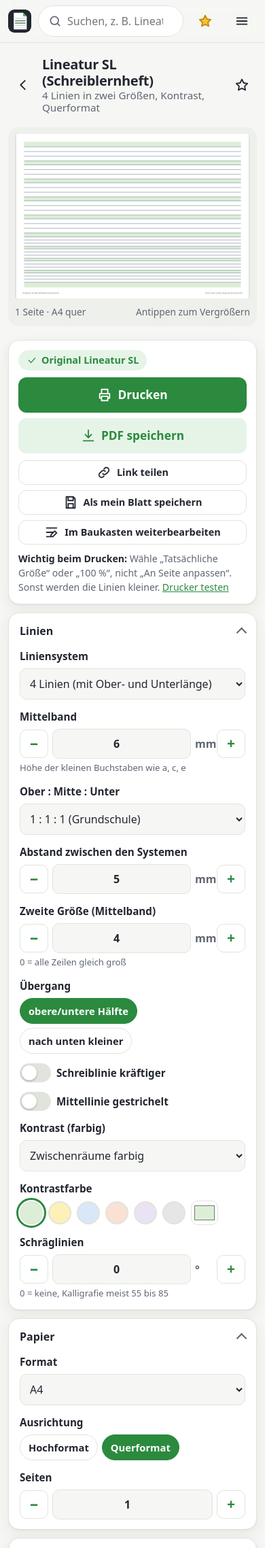
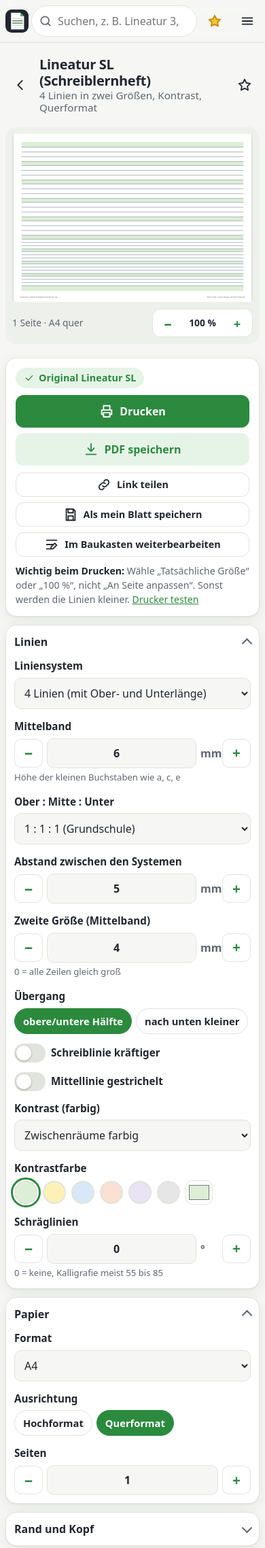
Before and after one commit to burnersen/blanko, a PHP site: page /?p=lin-sl in a window 390 px wide. Shown: the top 2277 px of the page at 68% size. Run offline with PHP 8.4, Linux system fonts and the light colour scheme; data that the repository does not hold is empty.

Commit message:
1.1.1: kein Zoomen der Seite mehr, Zoom nur in der Vorschau
- Doppeltippen und Zwei-Finger-Zoom vergrößern nicht mehr die ganze App
  (touch-action: manipulation, Viewport, iOS-Gesten), schnelle Tipps auf
  + und − bleiben möglich
- Eingabefelder mit mindestens 16 px, damit das iPhone beim Antippen
  nicht hineinzoomt
- Vorschau: Doppeltippen, zwei Finger, Strg + Mausrad und Knöpfe − / + zum
  Zoomen bis 600 %, der Punkt unter dem Finger bleibt stehen
- Kleine Bildschirme: Karten zweispaltig ab 320 px, nichts ragt mehr
  über den Rand, auch nicht beim Zoomen

Co-Authored-By: Claude Opus 5.5 <noreply@anthropic.com>
Claude-Session: https://claude.ai/code/session_01GvUq7GupSLYsDLPYcnGVYJ

```diff
--- a/app/assets/app.css
+++ b/app/assets/app.css
@@ -24,9 +24,12 @@
 [data-theme=dark][data-accent=pink] { --accent: #f783ac; --accent2: #faa2c1; --soft: #3a2230; --on-accent: #22101a; }
 
 * { box-sizing: border-box; }
-html { -webkit-text-size-adjust: 100%; }
+html { -webkit-text-size-adjust: 100%; touch-action: manipulation; }
 body { margin: 0; background: var(--bg); color: var(--text); font: 16px/1.5 var(--font); -webkit-tap-highlight-color: transparent; min-height: 100vh; }
 button, input, select, textarea { font: inherit; color: inherit; }
+/* unter 16 px zoomt das iPhone beim Antippen in Eingabefelder */
+input, select, textarea { font-size: max(16px, 1em); }
+button, a, input, select, label, summary { touch-action: manipulation; }
 button { cursor: pointer; }
 a { color: var(--accent); }
 svg { width: 22px; height: 22px; fill: none; stroke: currentColor; stroke-width: 2; stroke-linecap: round; stroke-linejoin: round; flex: none; }
@@ -93,7 +96,7 @@ main { max-width: 1200px; margin: 0 auto; padding: 12px 12px calc(env(safe-area-
 .sec > h2 small { font-size: .9rem; font-weight: 500; color: var(--muted); }
 .sec.special { margin-top: 40px; padding: 16px; border: 2px dashed var(--line); border-radius: var(--r); }
 .sec.special > p { margin: 4px 0 0; color: var(--muted); }
-.grid { display: grid; grid-template-columns: repeat(auto-fill, minmax(150px, 1fr)); gap: 14px; margin-top: 12px; }
+.grid { display: grid; grid-template-columns: repeat(auto-fill, minmax(min(150px, 40vw), 1fr)); gap: 14px; margin-top: 12px; }
 .card { position: relative; background: var(--card); border: 1px solid var(--line); border-radius: var(--r); padding: 10px; text-align: left; display: flex; flex-direction: column; gap: 6px; box-shadow: var(--shadow); transition: transform .12s, border-color .12s; color: var(--text); text-decoration: none; }
 .card:hover { transform: translateY(-2px); border-color: var(--accent); }
 .card .thumb { aspect-ratio: 210 / 297; background: #fff; border-radius: 6px; border: 1px solid #e6e6e6; overflow: hidden; display: grid; place-items: center; }
@@ -110,10 +113,16 @@ main { max-width: 1200px; margin: 0 auto; padding: 12px 12px calc(env(safe-area-
 .edhead { grid-column: 1 / -1; display: flex; align-items: center; gap: 6px; }
 .edhead h1 { margin: 0; font-size: clamp(1.25rem, 3.6vw, 1.75rem); letter-spacing: -.015em; line-height: 1.2; flex: 1; min-width: 0; }
 .edhead h1 small { display: block; font-size: .95rem; font-weight: 500; color: var(--muted); letter-spacing: 0; }
-.pv { position: sticky; top: 76px; background: var(--bg2); border-radius: var(--r); padding: 14px; }
-.pages { display: flex; gap: 12px; overflow: auto; justify-content: center; align-items: flex-start; cursor: zoom-in; max-height: calc(100vh - 210px); }
+.pv { min-width: 0; position: sticky; top: 76px; background: var(--bg2); border-radius: var(--r); padding: 14px; }
+.pages { display: flex; gap: 12px; overflow: auto; justify-content: center; align-items: flex-start; cursor: zoom-in; max-height: calc(100vh - 210px); touch-action: pan-x pan-y; -webkit-overflow-scrolling: touch; overscroll-behavior: contain; }
 .pages canvas { background: #fff; box-shadow: 0 2px 10px rgba(0, 0, 0, .15); border-radius: 2px; flex: none; }
-.pv.big .pages { justify-content: flex-start; cursor: zoom-out; max-height: none; }
+.pv.big .pages { justify-content: flex-start; cursor: zoom-out; }
+.pvbar { display: flex; align-items: center; justify-content: space-between; gap: 10px; margin-top: 10px; flex-wrap: wrap; }
+.pvbar .pvinfo { margin: 0; }
+.zoombar { display: flex; align-items: center; gap: 4px; background: var(--card); border: 1px solid var(--line); border-radius: 12px; padding: 3px; }
+.zbtn { min-width: 38px; height: 34px; border: 0; border-radius: 9px; background: transparent; font-weight: 800; font-size: 1.15rem; color: var(--accent); padding: 0 8px; }
+.zbtn:hover { background: var(--soft); }
+.zbtn.zlbl { font-size: .86rem; color: var(--text); min-width: 56px; font-variant-numeric: tabular-nums; }
 .pvinfo { display: flex; justify-content: space-between; gap: 10px; font-size: .86rem; color: var(--muted); margin-top: 10px; flex-wrap: wrap; }
 .status { display: flex; align-items: center; gap: 8px; flex-wrap: wrap; }
 .badge { display: inline-flex; align-items: center; gap: 6px; font-weight: 700; font-size: .9rem; border-radius: 999px; padding: 4px 12px; }
@@ -153,7 +162,7 @@ select, .txt { width: 100%; border: 1px solid var(--line); background: var(--bg)
 .src { font-size: .86rem; color: var(--muted); background: var(--bg2); border-radius: 12px; padding: 10px 12px; margin: 0; }
 .src b { color: var(--text); }
 @media (max-width: 860px) {
-    .ed { grid-template-columns: 1fr; }
+    .ed { grid-template-columns: minmax(0, 1fr); }
     .pv { position: relative; top: 0; padding: 10px; }
     .pages { max-height: 52vh; }
 }
@@ -214,3 +223,19 @@ iframe.printframe { position: fixed; right: 0; bottom: 0; width: 1px; height: 1p
 .buildcta:hover { filter: brightness(1.12); }
 .nr.inline { position: static; flex: none; min-width: 38px; text-align: center; box-shadow: none; }
 select.preset { background: var(--soft); color: var(--accent); font-weight: 700; border-color: transparent; }
+
+/* ---------- Kleine Bildschirme ---------- */
+@media (max-width: 420px) {
+    main { padding-left: 8px; padding-right: 8px; }
+    #top { gap: 4px; padding-left: calc(env(safe-area-inset-left) + 8px); padding-right: calc(env(safe-area-inset-right) + 4px); }
+    .search { padding: 0 10px; }
+    .grid { gap: 10px; }
+    .card { padding: 8px; }
+    .btn.big { min-height: 48px; font-size: 1rem; padding: 10px 14px; }
+    .actions .btns .btn { flex: 1 1 100%; }
+    .rows { padding: 0 12px 12px; }
+    details.grp > summary { padding: 12px; }
+    .hero { padding-top: 14px; }
+    .grades .chip { padding: 8px 12px; font-size: .95rem; }
+}
+@media (max-width: 860px) { .pv.big .pages { max-height: 62vh; } }
--- a/app/assets/app.js
+++ b/app/assets/app.js
@@ -309,36 +309,95 @@
             h('h1', null, mineEntry ? mineEntry.name : p.name, h('small', null, mineEntry ? p.name : p.short)), favBtn);
 
         /* --- Vorschau --- */
-        const pages = h('div', { class: 'pages', title: 'Antippen zum Vergrößern' });
-        const pvInfo = h('div', { class: 'pvinfo' });
-        const pv = h('div', { class: 'pv' }, pages, pvInfo);
-        pages.addEventListener('click', () => { pv.classList.toggle('big'); redraw(); });
+        const pages = h('div', { class: 'pages', title: 'Doppelt tippen zum Vergrößern' });
+        const pvInfo = h('span', { class: 'pvinfo' });
+        const zLbl = h('button', { class: 'zbtn zlbl', type: 'button', title: 'Ganze Seite zeigen', onclick: () => setZoom(1) }, '100 %');
+        const zoomBar = h('div', { class: 'zoombar' },
+            h('button', { class: 'zbtn', type: 'button', 'aria-label': 'Verkleinern', onclick: () => setZoom(zoom / 1.5) }, '−'), zLbl,
+            h('button', { class: 'zbtn', type: 'button', 'aria-label': 'Vergrößern', onclick: () => setZoom(zoom * 1.5) }, '+'));
+        const pv = h('div', { class: 'pv' }, pages, h('div', { class: 'pvbar' }, pvInfo, zoomBar));
+        /* Zoomen nur hier in der Vorschau: Doppeltippen, zwei Finger, Knöpfe, am Rechner auch Strg + Mausrad.
+           Der Punkt unter dem Finger bleibt dabei stehen. */
+        let zoom = 1, keep = null;
+        function setZoom(z, cx, cy) {
+            z = Math.min(6, Math.max(1, z));
+            if (Math.abs(z - zoom) < .01) return;
+            if (cx == null) { cx = pages.clientWidth / 2; cy = pages.clientHeight / 2; }
+            keep = { rx: (pages.scrollLeft + cx) / Math.max(1, pages.scrollWidth), ry: (pages.scrollTop + cy) / Math.max(1, pages.scrollHeight), cx, cy };
+            zoom = z;
+            redraw();
+        }
+        const local = (x, y) => { const r = pages.getBoundingClientRect(); return [x - r.left, y - r.top]; };
+        pages.addEventListener('dblclick', e => { e.preventDefault(); const [x, y] = local(e.clientX, e.clientY); setZoom(zoom > 1 ? 1 : 2.5, x, y); });
+        let lastTap = 0, pinch = null;
+        pages.addEventListener('touchend', e => {
+            if (pinch || e.touches.length) return;
+            const now = Date.now(), t = e.changedTouches[0];
+            if (now - lastTap < 320 && t) { e.preventDefault(); const [x, y] = local(t.clientX, t.clientY); setZoom(zoom > 1 ? 1 : 2.5, x, y); lastTap = 0; }
+            else lastTap = now;
+        });
+        const dist = t => Math.hypot(t[0].clientX - t[1].clientX, t[0].clientY - t[1].clientY);
+        pages.addEventListener('touchstart', e => {
+            if (e.touches.length === 2) {
+                const [x, y] = local((e.touches[0].clientX + e.touches[1].clientX) / 2, (e.touches[0].clientY + e.touches[1].clientY) / 2);
+                pinch = { d: dist(e.touches), z: zoom, x, y, s: 1 };
+            }
+        }, { passive: true });
+        pages.addEventListener('touchmove', e => {
+            if (!pinch || e.touches.length !== 2) return;
+            e.preventDefault();
+            pinch.s = Math.min(6 / pinch.z, Math.max(1 / pinch.z, dist(e.touches) / pinch.d));
+            for (const c of pages.querySelectorAll('canvas')) c.style.width = Math.round(+c.dataset.bw * pinch.z * pinch.s) + 'px';
+        }, { passive: false });
+        pages.addEventListener('touchend', e => {
+            if (!pinch || e.touches.length) return;
+            const pn = pinch;
+            pinch = null;
+            lastTap = 0;
+            for (const c of pages.querySelectorAll('canvas')) c.style.width = Math.round(+c.dataset.bw * zoom) + 'px';
+            setZoom(pn.z * pn.s, pn.x, pn.y);
+        });
+        pages.addEventListener('wheel', e => {
+            if (!e.ctrlKey) return;
+            e.preventDefault();
+            const [x, y] = local(e.clientX, e.clientY);
+            setZoom(zoom * Math.exp(-e.deltaY * .01), x, y);
+        }, { passive: false });
         let raf = 0, doc = null;
         function redraw() {
             cancelAnimationFrame(raf);
             raf = requestAnimationFrame(() => {
                 if (current !== me) return;
                 doc = BLPapers.build(p, o);
-                const big = pv.classList.contains('big'), n = doc.count, show = Math.min(n, big ? 4 : 2);
-                const avail = Math.max(200, pages.clientWidth - 4), dpr = Math.min(3, devicePixelRatio || 1);
-                const maxH = big ? Infinity : Math.max(260, Math.min(innerHeight - 230, innerWidth < 860 ? innerHeight * .5 : 900));
+                const big = zoom > 1, n = doc.count, show = Math.min(n, big ? 4 : 2);
+                pv.classList.toggle('big', big);
+                const avail = Math.max(160, pages.clientWidth - 4), dpr = Math.min(3, devicePixelRatio || 1);
+                const maxH = Math.max(240, Math.min(innerHeight - 230, innerWidth < 860 ? innerHeight * .5 : 900));
                 const cs = [];
                 for (let i = 0; i < show; i++) {
                     const sz = doc.size(i);
-                    let w = big ? avail * 1.6 : Math.min(avail / Math.min(show, 2) - (show > 1 ? 8 : 0), maxH * sz.w / sz.h);
+                    const bw = Math.min(avail / Math.min(show, 2) - (show > 1 ? 8 : 0), maxH * sz.w / sz.h);
+                    const w = bw * zoom, hh = w * sz.h / sz.w;
+                    // nicht mehr Bildpunkte, als das Gerät sicher schafft
+                    const d = Math.min(dpr, Math.sqrt(14e6 / (w * hh)));
                     const c = h('canvas');
-                    c.width = Math.round(w * dpr); c.height = Math.round(w * dpr * sz.h / sz.w);
+                    c.width = Math.round(w * d); c.height = Math.round(hh * d);
                     c.style.width = Math.round(w) + 'px';
+                    c.dataset.bw = bw;
                     const ctx = c.getContext('2d');
-                    ctx.scale(w * dpr / sz.w, w * dpr / sz.w);
+                    ctx.scale(w * d / sz.w, w * d / sz.w);
                     doc.draw(ctx, i);
                     cs.push(c);
                 }
                 pages.replaceChildren(...cs);
+                if (keep) {
+                    pages.scrollLeft = keep.rx * pages.scrollWidth - keep.cx;
+                    pages.scrollTop = keep.ry * pages.scrollHeight - keep.cy;
+                    keep = null;
+                }
+                zLbl.textContent = Math.round(zoom * 100) + ' %';
                 const sz = doc.size(0);
-                pvInfo.replaceChildren(
-                    h('span', null, (n === 1 ? '1 Seite' : n + ' Seiten') + ' · ' + fmtName(sz) + (n > show ? ' · Vorschau zeigt ' + show : '')),
-                    h('span', null, big ? 'Antippen zum Verkleinern' : 'Antippen zum Vergrößern'));
+                pvInfo.textContent = (n === 1 ? '1 Seite' : n + ' Seiten') + ' · ' + fmtName(sz) + (n > show ? ' · Vorschau zeigt ' + show : '');
             });
         }
         const fmtName = sz => {
@@ -703,6 +762,11 @@
         if (standalone() && navigator.storage && navigator.storage.persist) navigator.storage.persist().catch(() => {});
     }
 
+    /* ---------- Kein Zoomen der ganzen Seite (die App passt sich dem Bildschirm an). Zoomen geht nur in der Vorschau. ---------- */
+    for (const ev of ['gesturestart', 'gesturechange']) document.addEventListener(ev, e => { if (!e.target.closest || !e.target.closest('.pages')) e.preventDefault(); }, { passive: false });
+    document.addEventListener('touchmove', e => { if (e.touches.length > 1 && !(e.target.closest && e.target.closest('.pages'))) e.preventDefault(); }, { passive: false });
+    // Doppeltippen zoomt nicht, dafür sorgt touch-action: manipulation im CSS. So bleiben schnelle Tipps auf + und − möglich.
+
     /* ---------- Start ---------- */
     function start() {
         if (!self.BLPapers || !self.BLPdf) { setTimeout(start, 30); return; }
--- a/app/views/app.php
+++ b/app/views/app.php
@@ -12,7 +12,7 @@ $blCanon = blBaseUrl() . ($blPaper ? '?p=' . $blPaper['id'] : '');
 <html lang="de" data-v="<?= h(BL_VERSION) ?>">
 <head>
 <meta charset="UTF-8">
-<meta name="viewport" content="width=device-width, initial-scale=1, viewport-fit=cover">
+<meta name="viewport" content="width=device-width, initial-scale=1, maximum-scale=1, user-scalable=no, viewport-fit=cover">
 <title><?= h($blTitle) ?></title>
 <meta name="description" content="<?= h($blDesc) ?>">
 <link rel="canonical" href="<?= h($blCanon) ?>">
--- a/index.php
+++ b/index.php
@@ -20,7 +20,7 @@ error_reporting(E_ALL);
 ini_set('display_errors', '0');
 date_default_timezone_set('Europe/Berlin');
 
-define('BL_VERSION', '1.1.0');
+define('BL_VERSION', '1.1.1');
 define('BL_ROOT', __DIR__);
 define('BL_APP', BL_ROOT . '/app');
 define('BL_DATA_DIR', BL_ROOT . '/data');
```
